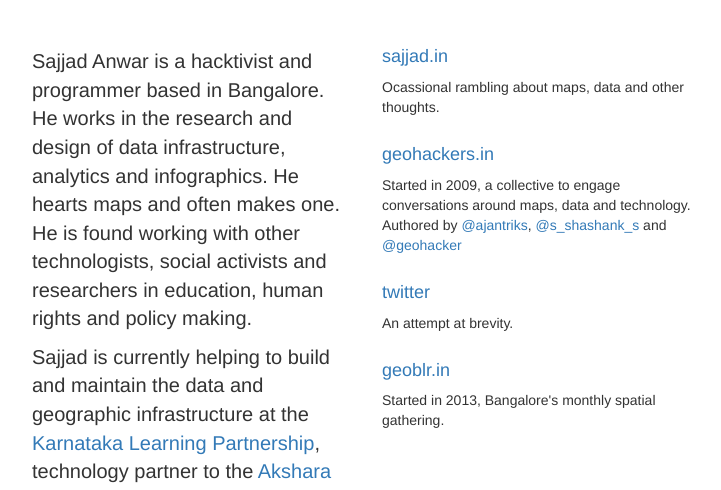
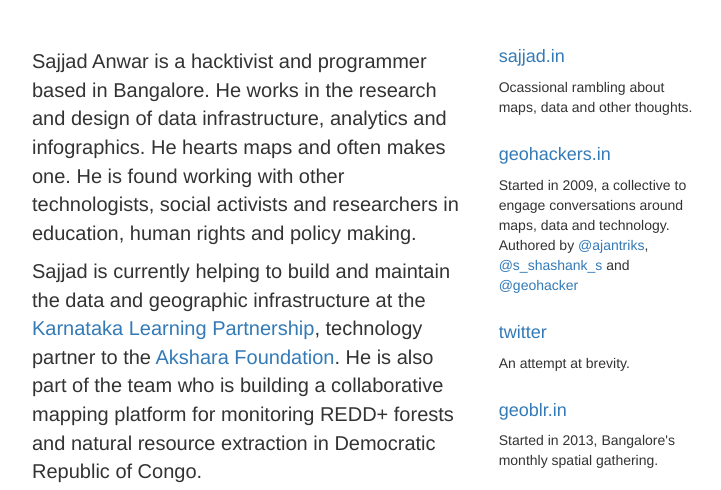
Before and after one commit to geohacker/geohacker.github.com, a plain HTML site: page index.html in a window 1280 px wide. Shown: the part 290-780 px from the top of the page, without its empty margins (273-994 px from the left). Drawn offline with nearby package versions, Linux system fonts and the light colour scheme.

Commit message:
switch to 8-4 layout

```diff
--- a/index.html
+++ b/index.html
@@ -17,7 +17,7 @@
       </div>
 
       <div class="row marketing">
-        <div class="col-lg-6 bio">
+        <div class="col-lg-8 bio">
           <h4></h4>
           <p>Sajjad Anwar is a hacktivist and programmer based in Bangalore. He works in the research and design of data infrastructure, analytics and infographics. He hearts maps and often makes one. He is found working with other technologists, social activists and researchers in education, human rights and policy making.
           </p>
@@ -26,7 +26,7 @@
           <p>He runs <a href="http://sajjad.in/category/talks/" target="_blank">workshops and speaks</a> at conferences ocassionaly.</p>
         </div>
 
-        <div class="col-lg-6">
+        <div class="col-lg-4">
           <h4><a href="http://sajjad.in">sajjad.in</a></h4>
           <p>Ocassional rambling about maps, data and other thoughts.</p>
 
```
